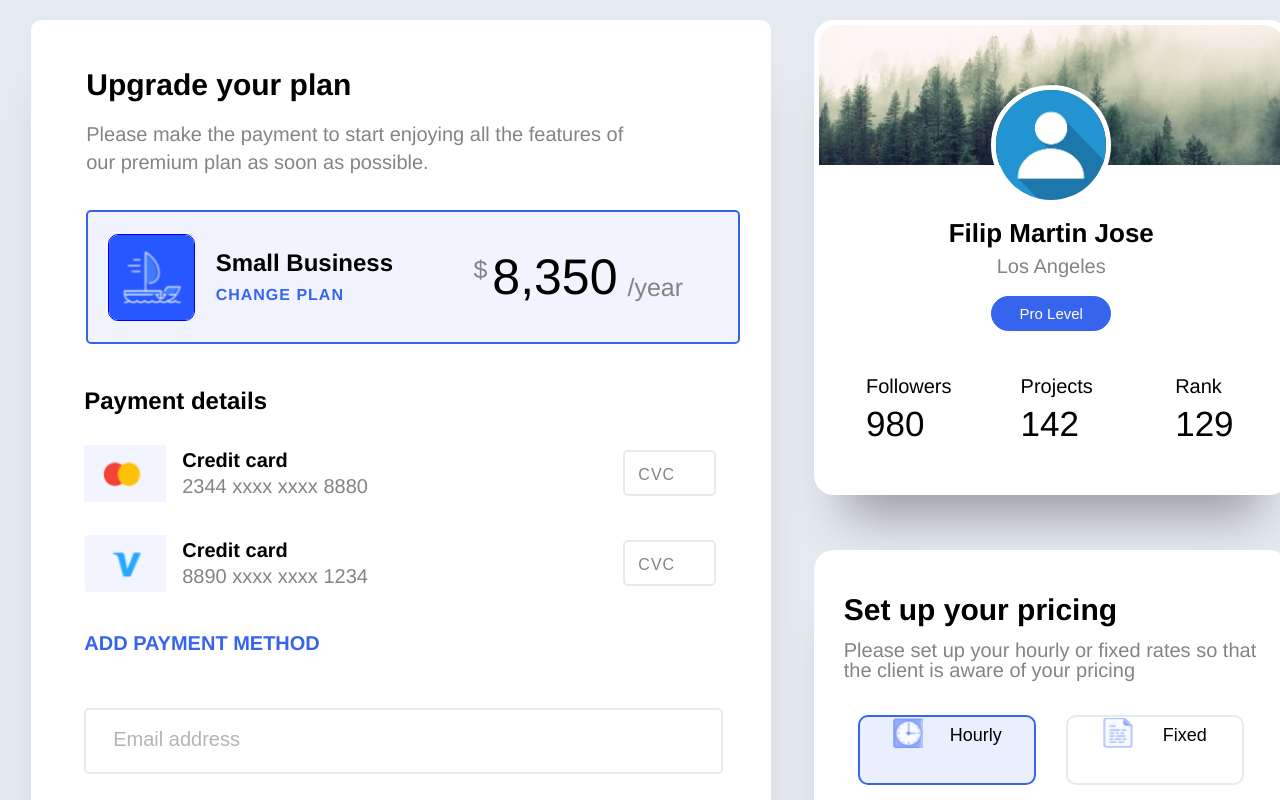
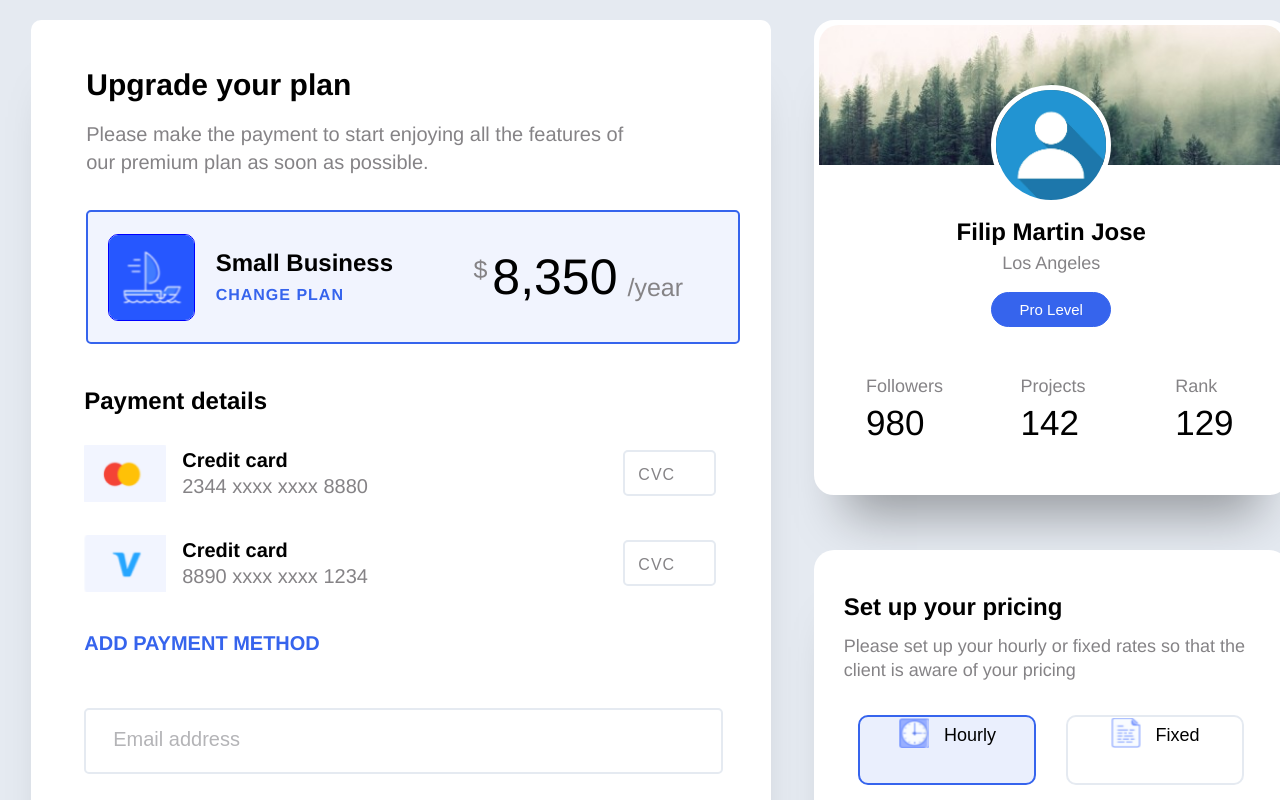
Before and after one commit to depstein92/fox_digital_ui_test, a React (Create React App) app: page / in a window 1280 px wide. Shown: the top 800 px of the page. Built offline with nearby package versions, Linux system fonts and the light colour scheme.

Commit message:
changed font sizing and styling of profile

```diff
--- a/src/styles/layout.scss
+++ b/src/styles/layout.scss
@@ -158,6 +158,7 @@
         &__small-business-selection-icon{
             display: flex;
         }
+
         &__small-business-selection-container{
             flex-direction: row;
         }
--- a/src/styles/pricing-component.scss
+++ b/src/styles/pricing-component.scss
@@ -20,13 +20,14 @@
     }
 
     &__set-up-your-pricing-title{
-        font-size: 30px;
+        font-size: 24px;
         font-weight: bold;
     }
 
     &__set-up-your-pricing-sub-title{
         margin-top: 15px;
-        font-size: 20px;
+        font-size: 18px;
+        line-height: 24px;
         color: $brown-grey;
     }
 
@@ -43,7 +44,7 @@
           height: 70%;
           display: flex;
           flex-direction: row;
-          justify-content: space-evenly;
+          justify-content: center;
           border-radius: 10px;
           font-size: 18px;
           font-weight: 300;
@@ -62,6 +63,7 @@
           img{
               width: 30px;
               height: 30px;
+              margin-right: 15px;
           }
         }
     }
@@ -204,6 +206,7 @@
         font-size: 20px;
         color: $brown-grey;
         font-weight: bold;
+        transform: translateY(-10px);
         &::first-letter{
             font-weight: normal;
         }
--- a/src/styles/profile-component.scss
+++ b/src/styles/profile-component.scss
@@ -45,14 +45,14 @@ $border-radius-for-profile: 20px;
     }
 
     &__profile-name{
-        font-size: 26px;
+        font-size: 24px;
         font-weight: bold;
         margin-top: 25px;
     }
 
     &__profile-location{
         margin-top: 10px;
-        font-size: 20px;
+        font-size: 18px;
         color: $brown-grey;
     }
 
@@ -91,8 +91,9 @@ $border-radius-for-profile: 20px;
 
     &__profile-followers-title{
         margin-bottom: 10px;
-        font-size: 20px;
+        font-size: 18px;
         width: 40%;
+        color: $brown-grey;
     }
 
     &__profile-followers-number{
@@ -113,8 +114,9 @@ $border-radius-for-profile: 20px;
 
     &__projects-title{
         margin-bottom: 10px;
-        font-size: 20px;
+        font-size: 18px;
         width: 40%;
+        color: $brown-grey;
     }
 
     &__projects-number{
@@ -134,8 +136,9 @@ $border-radius-for-profile: 20px;
 
     &__rank-title{
         margin-bottom: 10px;
-        font-size: 20px;
+        font-size: 18px;
         width: 40%;
+        color: $brown-grey;
     }
 
     &__rank-number{
```
